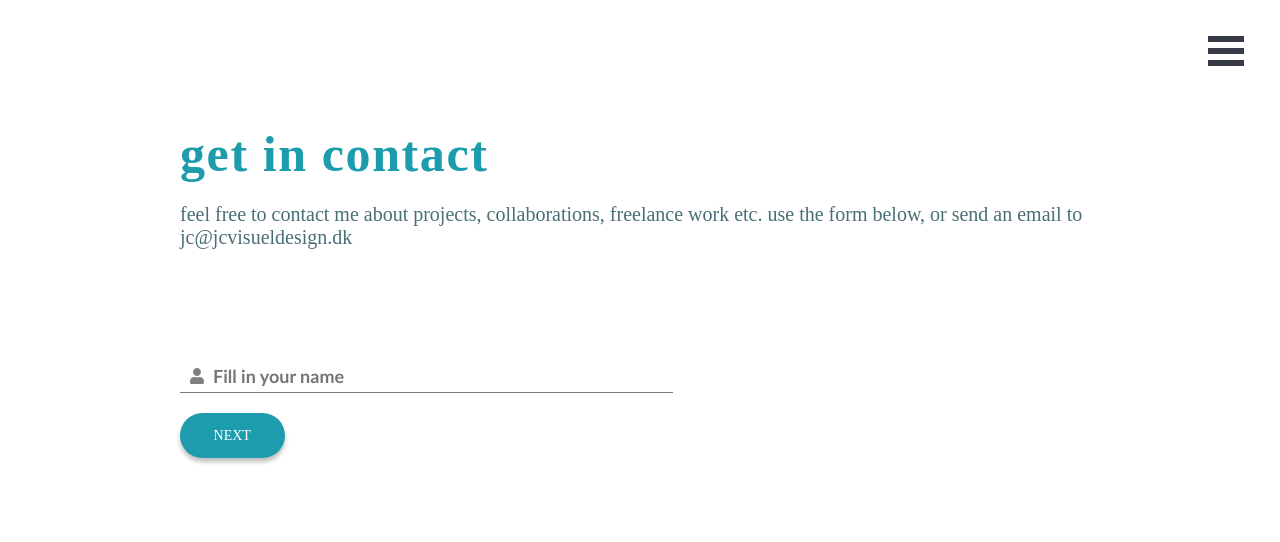
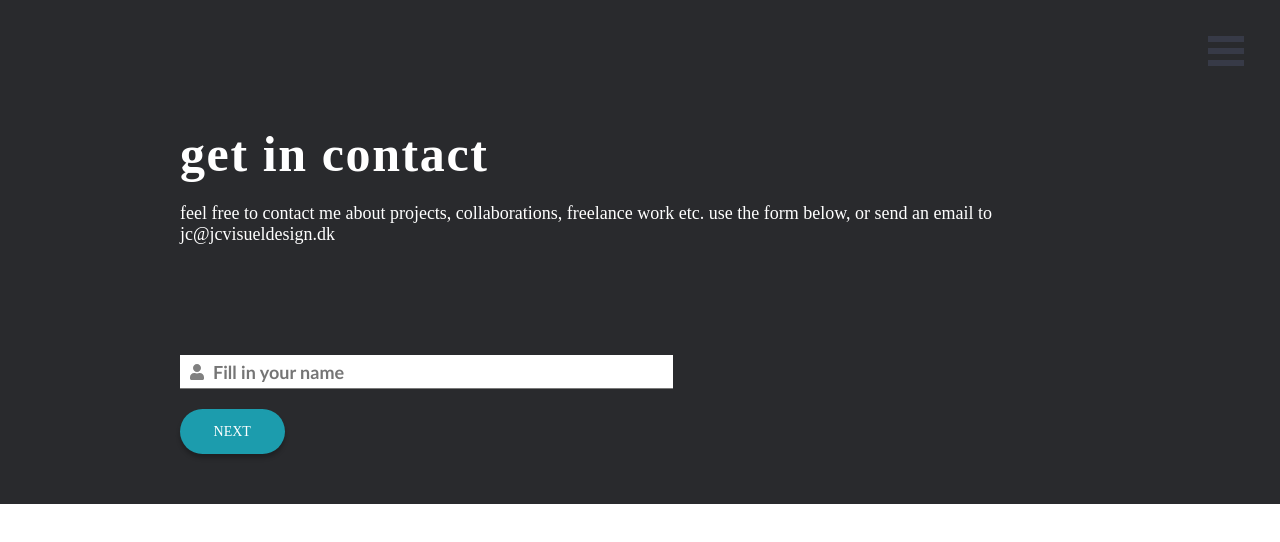
Before and after one commit to AlubuArt/portfolioV2, a Next.js app: page /contact in a window 1280 px wide. Shown: the top 542 px of the page. Built offline with nearby package versions, Linux system fonts and the light colour scheme.

Commit message:
styling and readme

```diff
--- a/lib/graphcms.js
+++ b/lib/graphcms.js
@@ -60,7 +60,6 @@ export async function getProjects() {
           projectTitle
           seGithubURL
           seLiveUrl
-
           pictureUrl
         }
       }
--- a/ui/components/1-atoms/Button/Button.module.css
+++ b/ui/components/1-atoms/Button/Button.module.css
@@ -5,15 +5,16 @@
   line-height: 19px;
   font-weight: 500;
   padding: .8rem 2.1rem;
+  margin-right: 1.5rem;
   border-radius: 1.5rem;
-  margin-right: 1.5rem;
   box-shadow: 0px 4px 4px rgba(0, 0, 0, 0.25);
 }
 
 .Button___primary {
   background-color: rgb(28, 156, 173);
   color: #ffffff;
-  margin-right: 1.5rem;
+
+  margin-right: 0px;
 }
 
 .Button___secondary {
--- a/ui/components/1-atoms/Card/Card.module.css
+++ b/ui/components/1-atoms/Card/Card.module.css
@@ -1,7 +1,7 @@
 .Card {
-  border-radius: 14px;
-  border: 3px solid rgba(67, 115, 137, 0.94);
-  box-shadow: 3px 3px 8px 1px #cecece;
+  border-radius: 8px;
+  border: 1px solid rgba(55, 65, 70, 0.94);
+  box-shadow: 5px 5px 3px 2px #181818;
 
 }
 
--- a/ui/components/1-atoms/Heading/Heading.module.css
+++ b/ui/components/1-atoms/Heading/Heading.module.css
@@ -1,5 +1,6 @@
 .Heading {
-  color: rgb(28, 156, 173);
+  color: rgb(255, 255, 255);
+ /*  color: rgb(28, 156, 173); */
   font-family: "Avenir";
   font-style: normal;
   font-weight: 900;
@@ -13,13 +14,14 @@
   letter-spacing: .10rem;
 }
 
-.He  ading___h2 {
+.Heading___h2 {
   font-size: 38px;
   line-height: 66px;
   margin-bottom: 5px
 }
 
 .Heading___h3 {
-  font-size: 24px;
-  margin-top: 5px
+  font-size: 20px;
+  margin-top: 5px;
+  font-weight: 600;
 }
--- a/ui/components/1-atoms/Heading/Heading.tsx
+++ b/ui/components/1-atoms/Heading/Heading.tsx
@@ -6,7 +6,7 @@ import styles from './Heading.module.css';
 export interface HeadingProps {
     children: React.ReactNode;
     className?: string;
-    type: 'h1' | 'h2' | 'h3'
+    type: 'h1' | 'h2' | 'h3'
     tag: 'h1' | 'h2' | 'h3' | 'p';
 }
 
--- a/ui/components/1-atoms/Paragraph/Paragraph.module.css
+++ b/ui/components/1-atoms/Paragraph/Paragraph.module.css
@@ -1,7 +1,10 @@
 .Paragraph {
-  color: rgb(73, 111, 117);
-  font-size: 20px;
+  /* color: rgb(73, 111, 117); */
+  color: white;
+  font-size: 18px;
   font-family: "Avenir";
   font-weight: 300;
   width: 100%;
+  margin-top: 0px;
+
 }
--- a/ui/components/2-molecules/ProjectCard/ProjectCard.tsx
+++ b/ui/components/2-molecules/ProjectCard/ProjectCard.tsx
@@ -32,9 +32,12 @@ export const ProjectCard: React.FC<ProjectCardProps> = ({
         <Heading className={styles.infoTitle} type={"h3"} tag={"h3"}>
           {title}
         </Heading>
-        <Paragraph className={styles.infoDescription} tag={"p"}>
+        <div className={styles.infoDescription}>
+
+        <Paragraph  tag={"p"}>
           {description}
         </Paragraph >
+        </div>
         <div className={styles.infoButton}>
             <Button style={"primary"} onClick={onClick}>more...</Button>
         </div>
--- a/ui/components/4-Layouts/PageLayout/PageLayout.module.css
+++ b/ui/components/4-Layouts/PageLayout/PageLayout.module.css
@@ -4,4 +4,5 @@
   width: 100%;
   position: absolute;
   display: block;
+  background-color: #292a2d ;
 }
```
Also changed, not shown: ui/components/2-molecules/ProjectCard/ProjectCard.module.css (+8 -7 lines), 1 other file (tests, documents, lock files or other folders).
